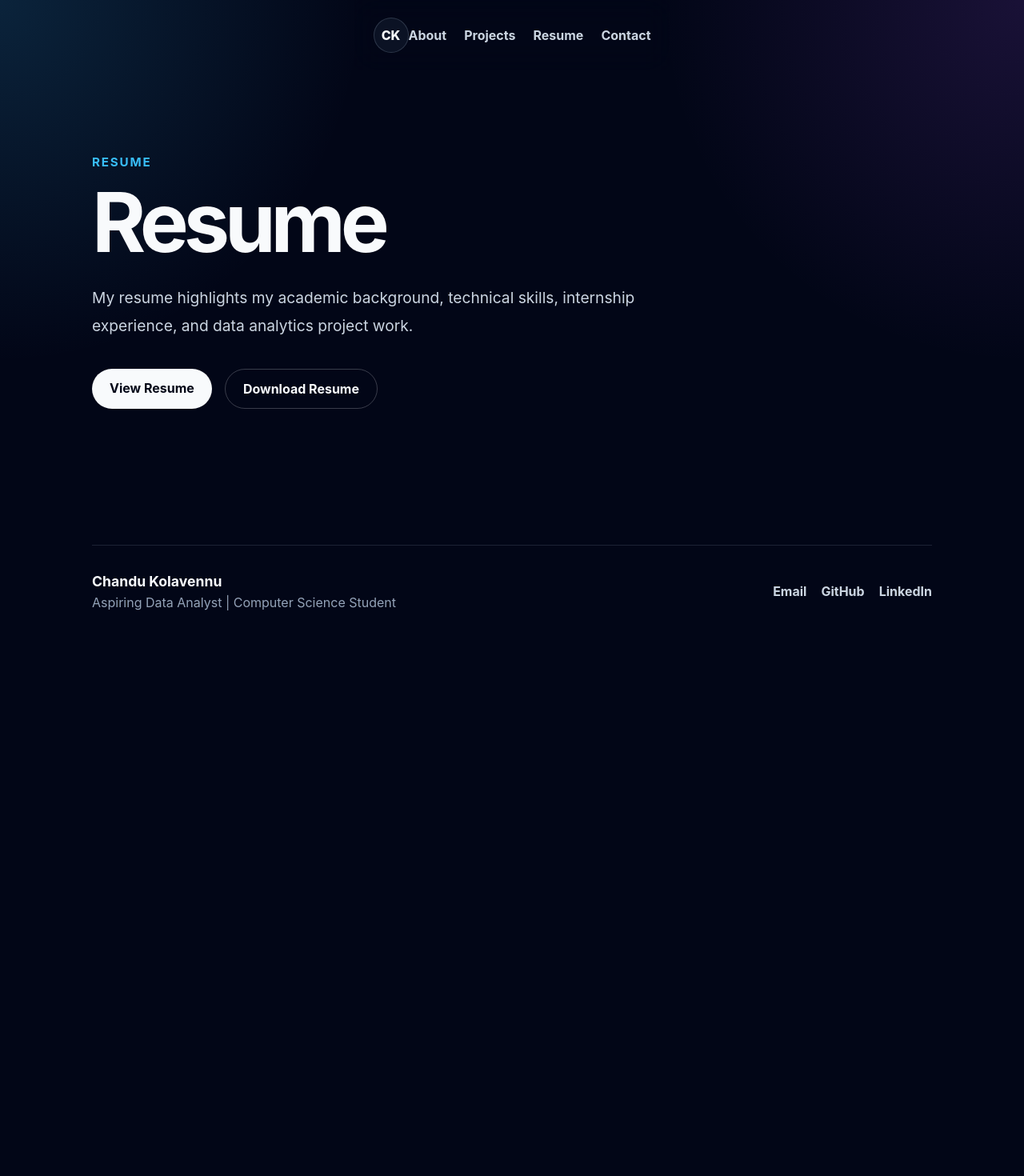
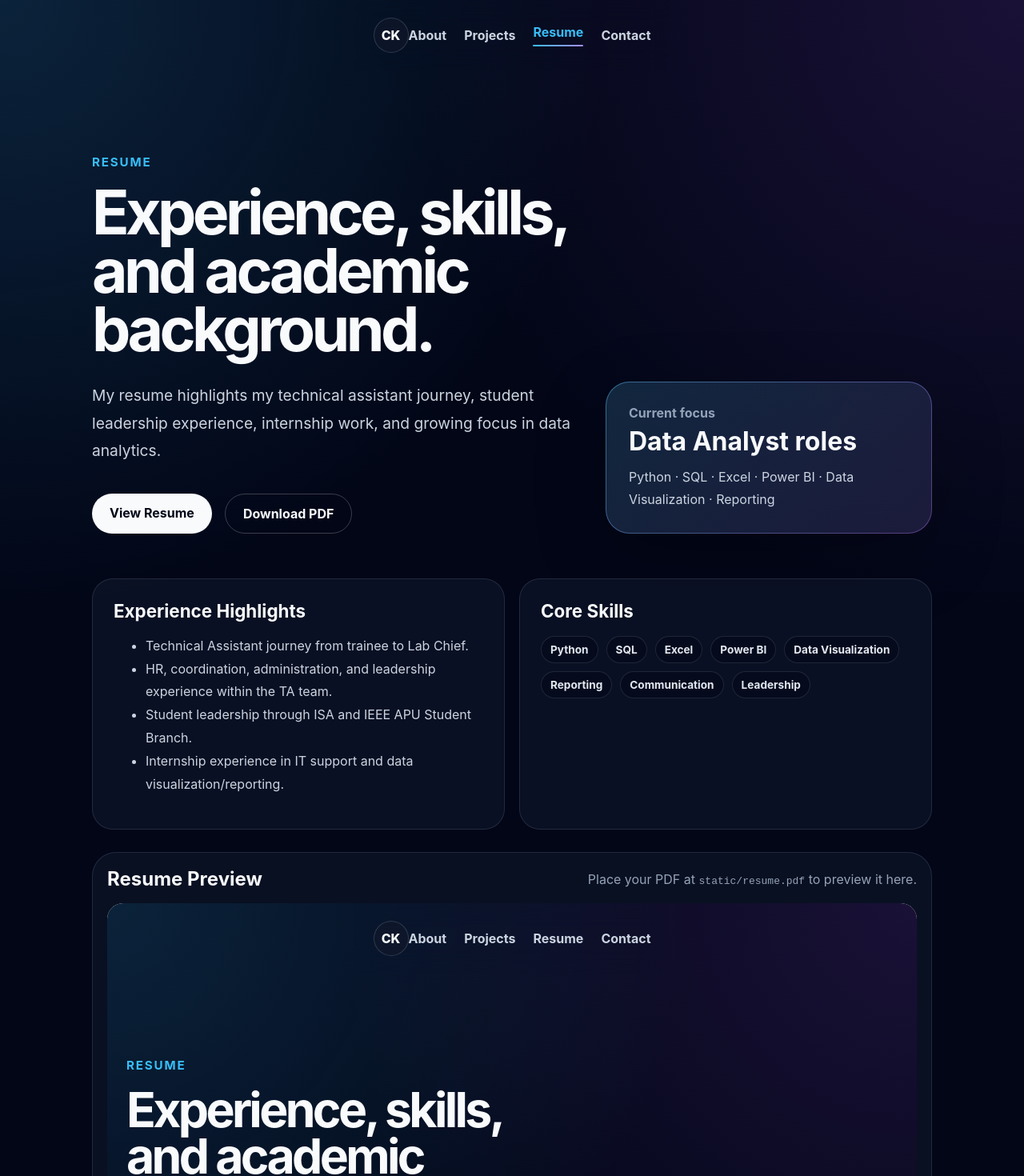
Before and after one commit to ckolavennu/ckolavennu-portfolio, a SvelteKit app: page /resume in a window 1280 px wide. Shown: the top 1470 px of the page at 80% size. Before the commit the page ends 805 px from the top, so only its background shows below. Built offline with nearby package versions, Linux system fonts and the light colour scheme.

Commit message:
Updated Resume Page, added favicon, active navbar and image lightbox for about page

```diff
--- a/src/app.css
+++ b/src/app.css
@@ -1126,3 +1126,178 @@ h1 {
 		height: 240px;
 	}
 }
+
+.nav-links a.active {
+	color: #38bdf8;
+}
+
+.nav-links a.active::after {
+	content: '';
+	display: block;
+	width: 100%;
+	height: 2px;
+	margin-top: 6px;
+	border-radius: 999px;
+	background: linear-gradient(135deg, #38bdf8, #a78bfa);
+}
+
+.logo.active {
+	border-color: rgba(56, 189, 248, 0.65);
+	box-shadow: 0 0 30px rgba(56, 189, 248, 0.22);
+}
+
+.resume-hero {
+	display: grid;
+	grid-template-columns: 1.2fr 0.8fr;
+	gap: 30px;
+	align-items: end;
+}
+
+.resume-hero h1 {
+	max-width: 900px;
+	font-size: clamp(2.8rem, 6vw, 5.6rem);
+}
+
+.resume-card {
+	border: 1px solid rgba(148, 163, 184, 0.18);
+	border-radius: 30px;
+	padding: 28px;
+	background:
+		linear-gradient(rgba(15, 23, 42, 0.78), rgba(15, 23, 42, 0.78)) padding-box,
+		linear-gradient(135deg, rgba(56, 189, 248, 0.5), rgba(168, 85, 247, 0.42)) border-box;
+	box-shadow: 0 28px 90px rgba(0, 0, 0, 0.24);
+}
+
+.resume-card span {
+	display: block;
+	margin-bottom: 8px;
+	color: #94a3b8;
+	font-weight: 700;
+}
+
+.resume-card strong {
+	display: block;
+	margin-bottom: 14px;
+	color: #f8fafc;
+	font-size: 2rem;
+	line-height: 1.1;
+}
+
+.resume-card p {
+	margin: 0;
+	color: #cbd5e1;
+	line-height: 1.7;
+}
+
+.resume-grid {
+	display: grid;
+	grid-template-columns: 1fr 1fr;
+	gap: 18px;
+	margin-top: 34px;
+}
+
+.resume-preview {
+	margin-top: 28px;
+	border: 1px solid rgba(148, 163, 184, 0.18);
+	border-radius: 30px;
+	padding: 18px;
+	background: rgba(15, 23, 42, 0.62);
+}
+
+.resume-preview-header {
+	display: flex;
+	justify-content: space-between;
+	gap: 18px;
+	align-items: center;
+	margin-bottom: 16px;
+}
+
+.resume-preview-header h2 {
+	margin: 0;
+}
+
+.resume-preview-header p {
+	margin: 0;
+	color: #94a3b8;
+}
+
+.resume-preview iframe {
+	width: 100%;
+	height: 760px;
+	border: 0;
+	border-radius: 20px;
+	background: #f8fafc;
+}
+
+@media (max-width: 900px) {
+	.resume-hero,
+	.resume-grid {
+		grid-template-columns: 1fr;
+	}
+
+	.resume-preview-header {
+		align-items: flex-start;
+		flex-direction: column;
+	}
+
+	.resume-preview iframe {
+		height: 560px;
+	}
+}
+
+.image-button {
+	border: 0;
+	padding: 0;
+	background: transparent;
+	cursor: zoom-in;
+}
+
+.image-button img {
+	transition:
+		transform 0.2s ease,
+		filter 0.2s ease;
+}
+
+.image-button:hover img {
+	transform: scale(1.025);
+	filter: brightness(1.08);
+}
+
+.lightbox {
+	position: fixed;
+	inset: 0;
+	z-index: 999;
+	display: grid;
+	place-items: center;
+	padding: 24px;
+	background: rgba(2, 6, 23, 0.86);
+	backdrop-filter: blur(14px);
+	cursor: zoom-out;
+}
+
+.lightbox img {
+	max-width: min(1100px, 92vw);
+	max-height: 86vh;
+	border-radius: 24px;
+	box-shadow: 0 30px 120px rgba(0, 0, 0, 0.55);
+}
+
+.lightbox-close {
+	position: fixed;
+	top: 24px;
+	right: 28px;
+	width: 46px;
+	height: 46px;
+	border: 1px solid rgba(248, 250, 252, 0.2);
+	border-radius: 50%;
+	background: rgba(15, 23, 42, 0.78);
+	color: #f8fafc;
+	font-size: 2rem;
+	line-height: 1;
+	cursor: pointer;
+}
+
+.lightbox-close:hover {
+	border-color: rgba(56, 189, 248, 0.6);
+	color: #38bdf8;
+}
--- a/src/app.html
+++ b/src/app.html
@@ -2,6 +2,7 @@
 <html lang="en">
 	<head>
 		<meta charset="utf-8" />
+		<link rel="icon" href="/favicon.svg" />
 		<meta name="viewport" content="width=device-width, initial-scale=1" />
 		<meta name="text-scale" content="scale" />
 		%sveltekit.head%
--- a/src/lib/components/Navbar.svelte
+++ b/src/lib/components/Navbar.svelte
@@ -1,10 +1,24 @@
+<script>
+	import { page } from '$app/state';
+
+	const links = [
+		{ label: 'About', href: '/about' },
+		{ label: 'Projects', href: '/projects' },
+		{ label: 'Resume', href: '/resume' },
+		{ label: 'Contact', href: '/contact' }
+	];
+
+	function isActive(href) {
+		return page.url.pathname === href || page.url.pathname.startsWith(`${href}/`);
+	}
+</script>
+
 <nav class="navbar">
-	<a href="/" class="logo">CK</a>
+	<a href="/" class="logo" class:active={page.url.pathname === '/'}>CK</a>
 
 	<div class="nav-links">
-		<a href="/about">About</a>
-		<a href="/projects">Projects</a>
-		<a href="/resume">Resume</a>
-		<a href="/contact">Contact</a>
+		{#each links as link}
+			<a href={link.href} class:active={isActive(link.href)}>{link.label}</a>
+		{/each}
 	</div>
 </nav>
--- a/src/routes/resume/+page.svelte
+++ b/src/routes/resume/+page.svelte
@@ -1,16 +1,60 @@
-<section class="page">
-	<p class="eyebrow">Resume</p>
+<section class="page resume-page">
+	<div class="resume-hero">
+		<div>
+			<p class="eyebrow">Resume</p>
 
-	<h1>Resume</h1>
+			<h1>Experience, skills, and academic background.</h1>
 
-	<p class="subtitle">
-		My resume highlights my academic background, technical skills, internship experience, and
-		data analytics project work.
-	</p>
+			<p class="subtitle">
+				My resume highlights my technical assistant journey, student leadership experience,
+				internship work, and growing focus in data analytics.
+			</p>
 
-	<div class="buttons">
-		<a href="/resume.pdf" class="primary" target="_blank">View Resume</a>
-		<a href="/resume.pdf" class="secondary" download>Download Resume</a>
+			<div class="buttons">
+				<a href="/resume.pdf" class="primary" target="_blank">View Resume</a>
+				<a href="/resume.pdf" class="secondary" download>Download PDF</a>
+			</div>
+		</div>
+
+		<div class="resume-card">
+			<span>Current focus</span>
+			<strong>Data Analyst roles</strong>
+			<p>Python · SQL · Excel · Power BI · Data Visualization · Reporting</p>
+		</div>
 	</div>
 
+	<div class="resume-grid">
+		<div class="content-card">
+			<h2>Experience Highlights</h2>
+			<ul>
+				<li>Technical Assistant journey from trainee to Lab Chief.</li>
+				<li>HR, coordination, administration, and leadership experience within the TA team.</li>
+				<li>Student leadership through ISA and IEEE APU Student Branch.</li>
+				<li>Internship experience in IT support and data visualization/reporting.</li>
+			</ul>
+		</div>
+
+		<div class="content-card">
+			<h2>Core Skills</h2>
+			<div class="tags">
+				<span>Python</span>
+				<span>SQL</span>
+				<span>Excel</span>
+				<span>Power BI</span>
+				<span>Data Visualization</span>
+				<span>Reporting</span>
+				<span>Communication</span>
+				<span>Leadership</span>
+			</div>
+		</div>
+	</div>
+
+	<div class="resume-preview">
+		<div class="resume-preview-header">
+			<h2>Resume Preview</h2>
+			<p>Place your PDF at <code>static/resume.pdf</code> to preview it here.</p>
+		</div>
+
+		<iframe src="/resume.pdf" title="Chandu Kolavennu Resume"></iframe>
+	</div>
 </section>
```
Also changed, not shown: src/routes/about/+page.svelte (+30 -3 lines), static/favicon.svg (added), static/images/experience/ieee-vice-chair.jpeg.
